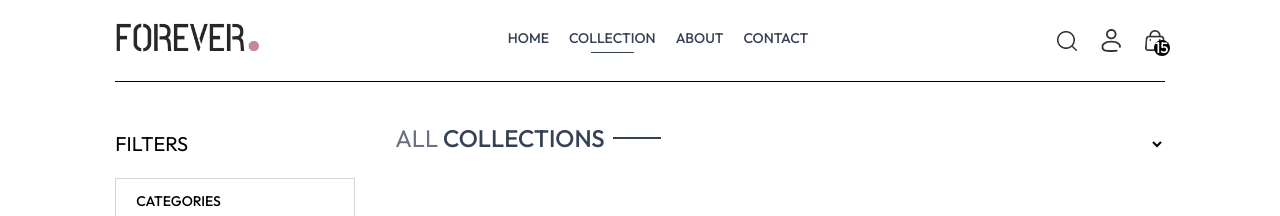
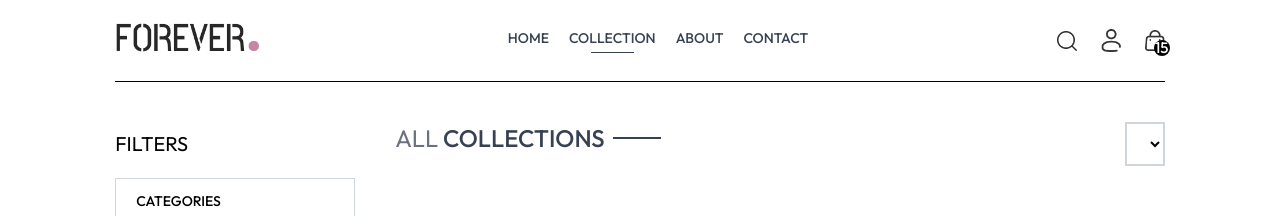
Before and after one commit to hellokristinafaye/clothing-ecommerce, a React (Vite) app: page /collection in a window 1280 px wide. Shown: the top 216 px of the page. Built offline with nearby package versions, Linux system fonts and the light colour scheme.

Commit message:
Select styled

```diff
--- a/src/pages/Collection.jsx
+++ b/src/pages/Collection.jsx
@@ -70,7 +70,9 @@ const Collection = () => {
         <div className="flex justify-between text-base sm:text-2xl mb-4">
           <Title text1={'ALL'} text2={'COLLECTIONS'} />
             {/* Product Sort */}
-            <select className=""></select>
+          <select className="border-2 border-gray-300 text-sm px-2">
+
+            </select>
 
             </div>
 
```
